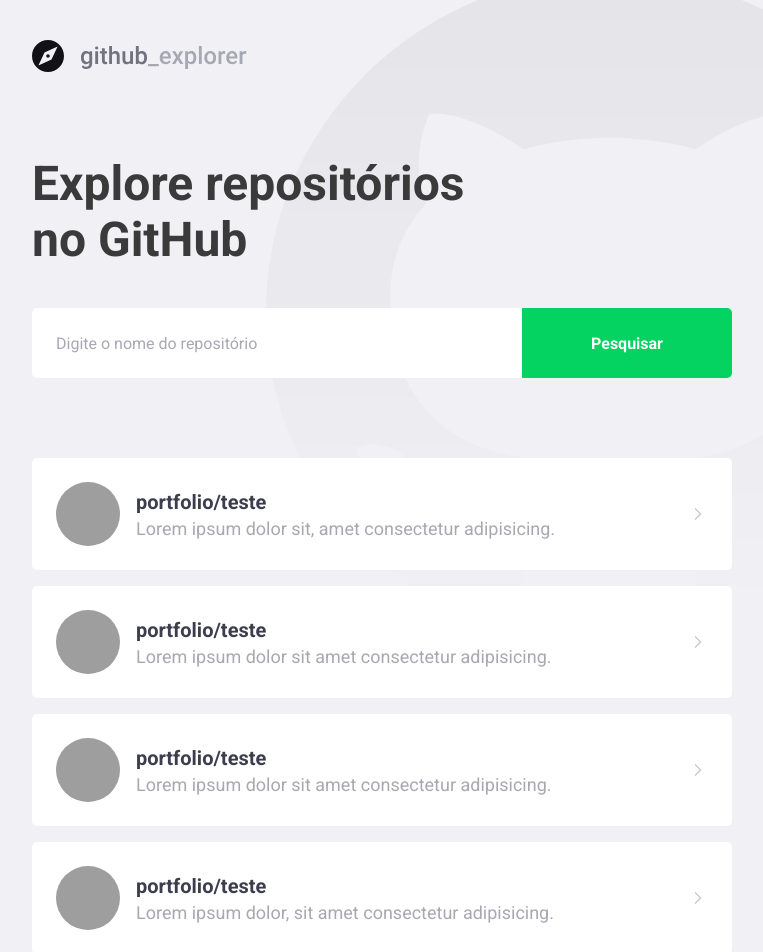
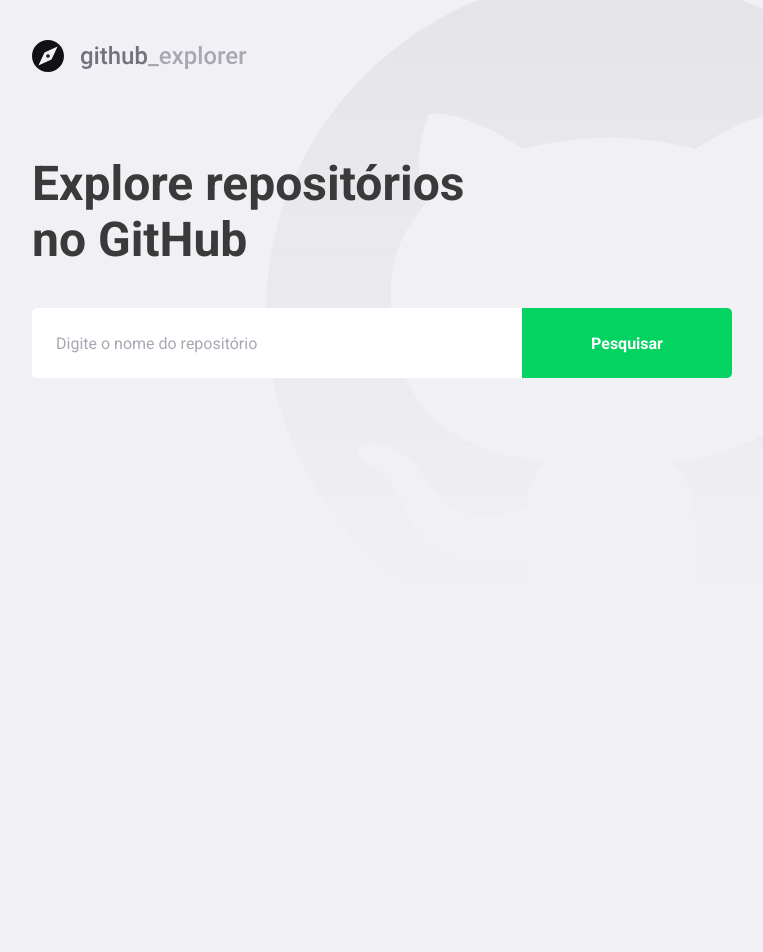
Before and after one commit to lucianodiisouza/rocketseat-github-explorer, a React (Create React App) app: page / in a window 1280 px wide. Shown: the top 952 px of the page, without its empty margins (148-911 px from the left). After the commit the page ends 800 px from the top, so only its background shows below. Built offline with nearby package versions, Linux system fonts and the light colour scheme; grey boxes are pictures that could not be loaded.

Commit message:
done: fetching repo data and displaying it on card

```diff
--- a/package.json
+++ b/package.json
@@ -10,6 +10,7 @@
     "@types/node": "^12.0.0",
     "@types/react": "^16.9.53",
     "@types/react-dom": "^16.9.8",
+    "axios": "^0.21.1",
     "polished": "^4.0.5",
     "react": "^17.0.1",
     "react-dom": "^17.0.1",
--- a/src/pages/Dashboard/index.tsx
+++ b/src/pages/Dashboard/index.tsx
@@ -1,64 +1,60 @@
-import React from 'react';
+import React, { useState, FormEvent } from 'react';
 import { FiChevronRight } from 'react-icons/fi';
+import api from '../../services/api';
 import logoImg from '../../assets/logo.svg';
 import { Title, Form, Repositories } from './styles';
 
+interface Repository {
+  full_name: string;
+  description: string;
+  owner: {
+    login: string;
+    avatar_url: string;
+  };
+}
+
 const Dashboard: React.FC = () => {
+  const [newRepo, setNewRepo] = useState('');
+  const [repositories, setRepositories] = useState<Repository[]>([]);
+
+  async function handleAddRepository(
+    event: FormEvent<HTMLFormElement>,
+  ): Promise<void> {
+    event.preventDefault();
+    const response = await api.get<Repository>(`repos/${newRepo}`);
+    const repository = response.data;
+    setRepositories([...repositories, repository]);
+    setNewRepo('');
+  }
+
   return (
     <>
       <img src={logoImg} alt="Logo" />
       <Title>Explore repositórios no GitHub</Title>
 
-      <Form>
-        <input placeholder="Digite o nome do repositório" />
+      <Form onSubmit={handleAddRepository}>
+        <input
+          placeholder="Digite o nome do repositório"
+          value={newRepo}
+          onChange={e => setNewRepo(e.target.value)}
+        />
         <button type="submit">Pesquisar</button>
       </Form>
 
       <Repositories>
-        <a href="teste">
+        {repositories.map(repository => (
+          <a href="teste" key={repository.full_name}>
             <img
-            src="https://avatars3.githubusercontent.com/u/10830068?s=460&u=8efbad27437b5aa7c436cb8cd3de95212f63ffdc&v=4"
-            alt="Luciano"
+              src={repository.owner.avatar_url}
+              alt={repository.owner.login}
             />
             <div>
-            <strong>portfolio/teste</strong>
-            <p>Lorem ipsum dolor sit, amet consectetur adipisicing.</p>
+              <strong>{repository.full_name}</strong>
+              <p>{repository.description}</p>
             </div>
             <FiChevronRight size={20} />
           </a>
-        <a href="teste">
-          <img
-            src="https://avatars3.githubusercontent.com/u/10830068?s=460&u=8efbad27437b5aa7c436cb8cd3de95212f63ffdc&v=4"
-            alt="Luciano"
-          />
-          <div>
-            <strong>portfolio/teste</strong>
-            <p>Lorem ipsum dolor sit amet consectetur adipisicing.</p>
-          </div>
-          <FiChevronRight size={20} />
-        </a>
-        <a href="teste">
-          <img
-            src="https://avatars3.githubusercontent.com/u/10830068?s=460&u=8efbad27437b5aa7c436cb8cd3de95212f63ffdc&v=4"
-            alt="Luciano"
-          />
-          <div>
-            <strong>portfolio/teste</strong>
-            <p>Lorem ipsum dolor sit amet consectetur adipisicing.</p>
-          </div>
-          <FiChevronRight size={20} />
-        </a>
-        <a href="teste">
-          <img
-            src="https://avatars3.githubusercontent.com/u/10830068?s=460&u=8efbad27437b5aa7c436cb8cd3de95212f63ffdc&v=4"
-            alt="Luciano"
-          />
-          <div>
-            <strong>portfolio/teste</strong>
-            <p>Lorem ipsum dolor, sit amet consectetur adipisicing.</p>
-          </div>
-          <FiChevronRight size={20} />
-        </a>
+        ))}
       </Repositories>
     </>
   );
--- a/src/pages/Dashboard/styles.ts
+++ b/src/pages/Dashboard/styles.ts
@@ -73,7 +73,8 @@
     }
 
     div {
-      margin-left: 16px;
+      margin: 0 16px;
+      flex: 1;
 
       strong {
         font-size: 20px;
--- /dev/null
+++ b/src/services/api.ts
@@ -0,0 +1,7 @@
+import axios from 'axios';
+
+const api = axios.create({
+  baseURL: 'https://api.github.com/',
+});
+
+export default api;
```
Also changed, not shown: .eslintrc.json, 2 other files (tests, documents, lock files or other folders). Lines whose indentation alone changed are shown as unchanged.
